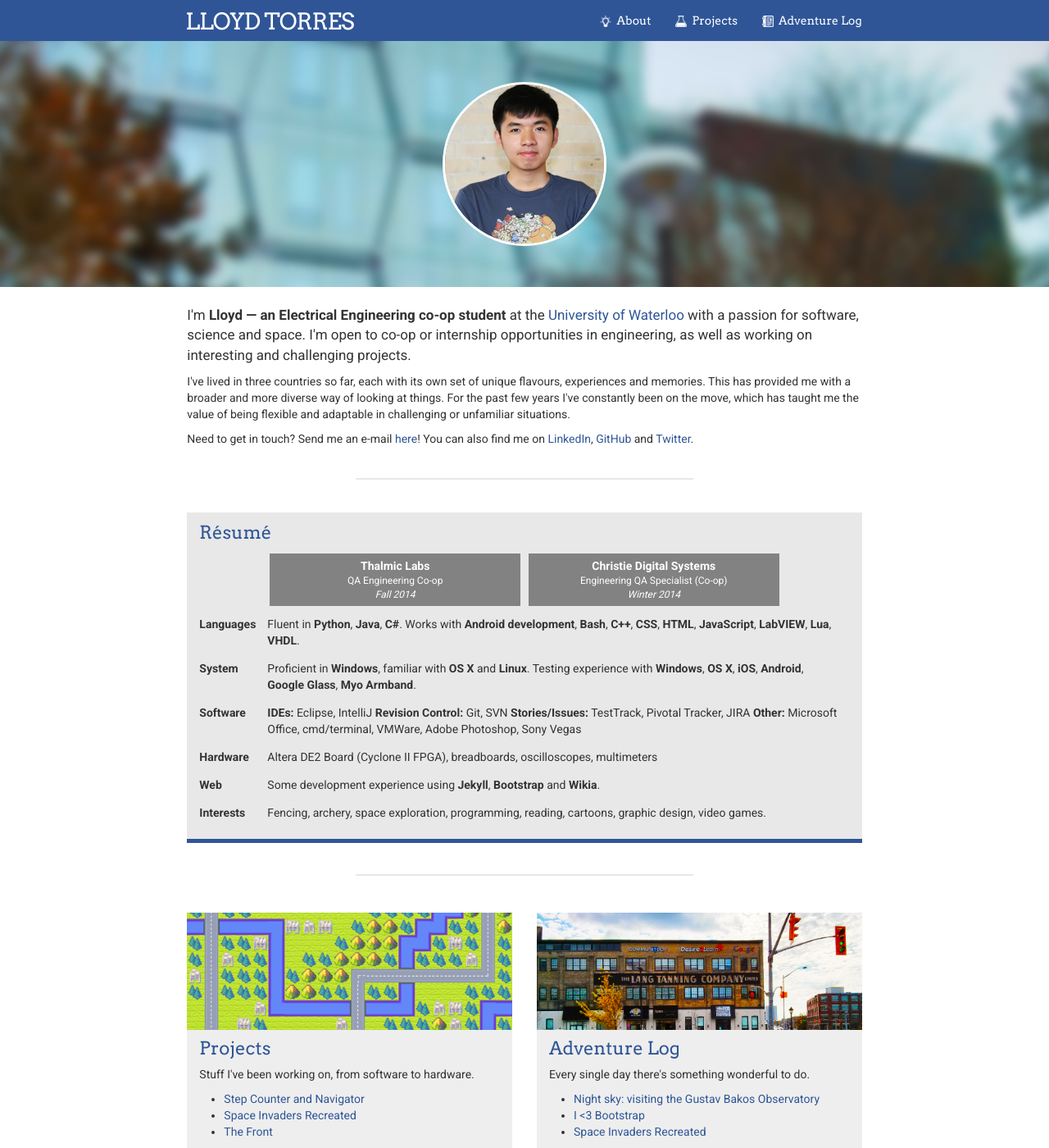
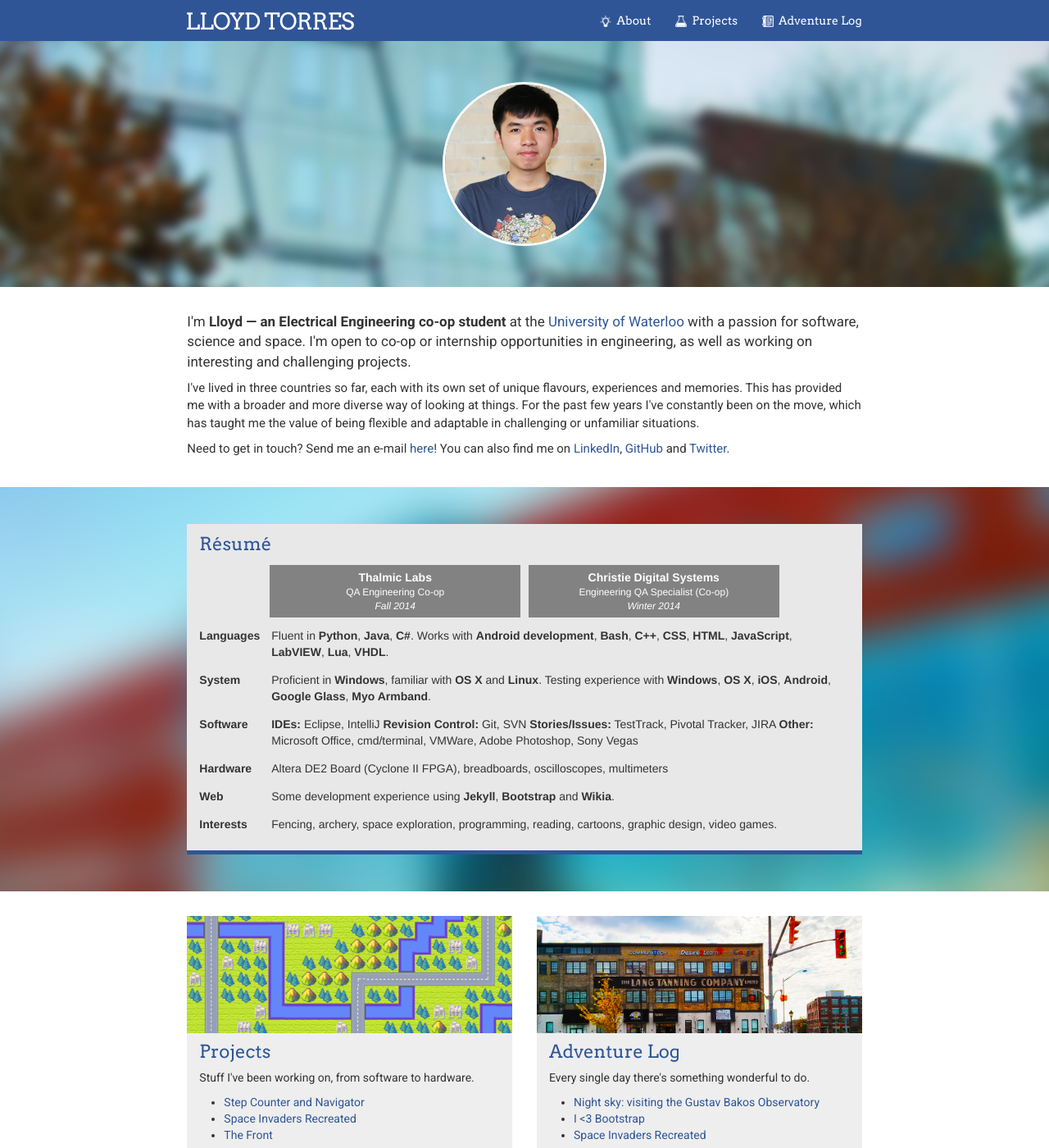
Before and after one commit to lloydtorres/lloydtorres.github.io, a Jekyll site: the page built from index.html, in a window 1280 px wide and 1400 px high. Shown: the whole window at 82% size. Built offline with Jekyll 4.4.1, drawn with Linux system fonts in a browser that asks for light colours; nearby versions of some CDN libraries.

Commit message:
Add background div for resume

```diff
--- a/_sass/_layout.scss
+++ b/_sass/_layout.scss
@@ -219,14 +219,24 @@
 }
 
 .intro {
-    margin-bottom: 15px;
+    margin-top: 20px;
+    margin-bottom: 25px;
+
+    p {
+        font-size: 15px;
+
+        @include media-query($on-palm) {
+            font-size: 18px;
+        }
+
+    }
 
     .emphasis {
         font-size: 17px;
 
         @include media-query($on-palm) {
-        font-size: 19px;
-    }
+            font-size: 20px;
+        }
     }
 }
 
@@ -252,8 +262,8 @@
 
 .resume-container {
     background-color: $grey-color-light;
-    margin-top: 15px;
-    margin-bottom: 15px;
+    margin-top: 45px;
+    margin-bottom: 45px;
     border-bottom: 5px solid $mignonic-blue;
 
     &:hover {
--- a/index.html
+++ b/index.html
@@ -1,8 +1,23 @@
 ---
-layout: feature
-header: "/images/headers/header.png"
-picoverlay: "/images/other/me.png"
 ---
+<!DOCTYPE html>
+<html>
+
+    {% include head.html %}
+
+    <body>
+
+        {% include header.html %}
+        {% include google_analytics.html %}
+
+        <div class="curtain-header" style="background-image: url('/images/headers/header.png');">
+            <div class="curtain-overlay">
+                <img src="/images/other/me.png" class="img-circle"/>
+            </div>
+        </div>
+
+        <div class="coverup">
+            <div class="container page-content col-md-offset-2 col-md-8">
 
                 <div class="intro">
                     <p class="emphasis">I'm <strong>Lloyd — an Electrical Engineering co-op student</strong> at the <a href="http://uwaterloo.ca/">University of Waterloo</a> with a passion for software, science and space. I'm open to co-op or internship opportunities in engineering, as well as working on interesting and challenging projects.</p>
@@ -12,7 +27,11 @@ picoverlay: "/images/other/me.png"
                     <p>Need to get in touch? Send me an e-mail <a href="mailto:contact.lloyd.torres@gmail.com">here</a>! You can also find me on <a href="https://www.linkedin.com/in/lartorres">LinkedIn</a>, <a href="https://github.com/lloydtorres">GitHub</a> and <a href="https://twitter.com/ImperatorTorres">Twitter</a>.</p>
                 </div>
 
-<div class="divider"><div class="inner"></div></div>
+            </div><!-- /container -->
+        </div>
+
+        <div class="curtain-header" style="background-image: url('/images/headers/resume-header.png');">
+            <div class="container col-md-offset-2 col-md-8">
 
                 <div class="resume-container">
                     <div class="resume-content">
@@ -67,7 +86,11 @@ picoverlay: "/images/other/me.png"
                     </div>
                 </div>
 
-<div class="divider"><div class="inner"></div></div>
+            </div><!-- /container -->
+        </div>
+
+        <div class="coverup">
+            <div class="container page-content col-md-offset-2 col-md-8">
 
                 <div class="row">
 
@@ -104,3 +127,12 @@ picoverlay: "/images/other/me.png"
                     </div>
 
                 </div>
+
+            </div><!-- /container -->
+        </div>
+
+        {% include footer.html %}
+
+  </body>
+
+</html>
```
Also changed, not shown: images/headers/resume-header.png (added). Lines whose indentation alone changed are shown as unchanged.
